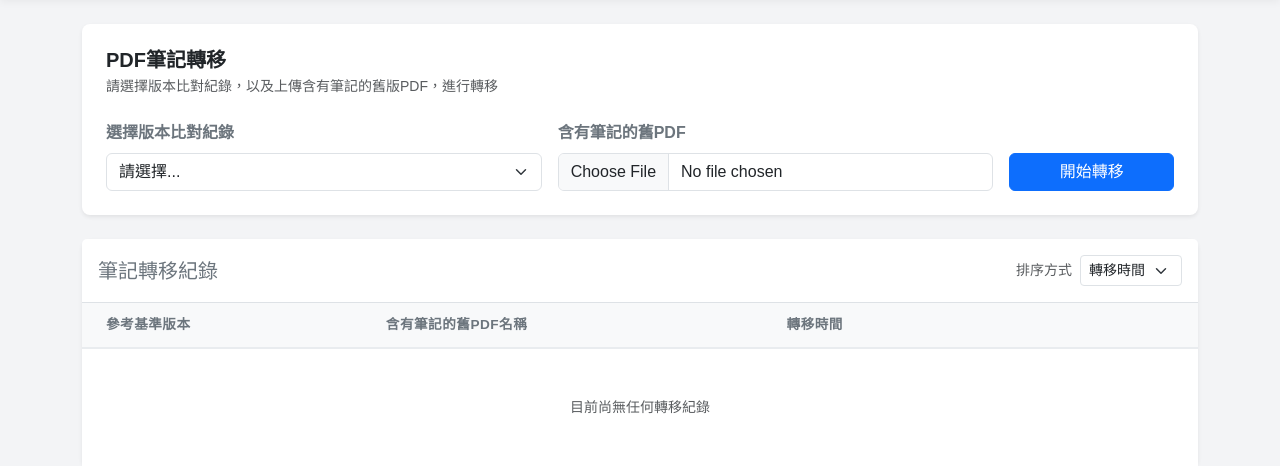
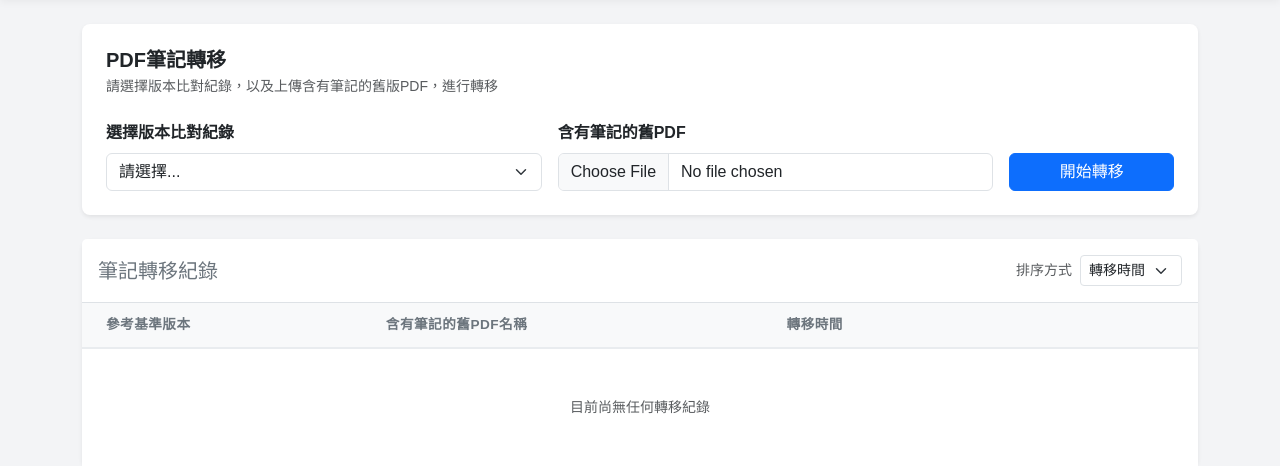
Before and after one commit to YuTzu2003/Notebook-Flask, a Flask app: page /notes in a window 1280 px wide. Shown: the part 66-532 px from the top of the page. Run offline with Flask 3, Linux system fonts and the light colour scheme; the visitor is signed in with stand-in values (Sample User, id 1); data that the repository does not hold is empty; some libraries are stand-ins or nearby versions.

Commit message:
update ui and add ssl

```diff
--- a/app.py
+++ b/app.py
@@ -93,6 +93,7 @@ def docVersion():
             flash('檔案名稱為空', 'error')
             return redirect(request.url)
 
+        os.makedirs(VERSION_Folder, exist_ok=True)
         version = request.form.get('version')
         author = request.form.get('author')
         filename = file.filename
@@ -616,3 +617,4 @@ def notes_tool():
 
 if __name__ == "__main__":
     app.run(debug=True,host="0.0.0.0",port=5001)
+    # app.run(debug=True,host="0.0.0.0",port=51000,ssl_context=('server.crt', 'server.key'))
--- a/static/css/mapping.css
+++ b/static/css/mapping.css
@@ -36,7 +36,8 @@
     overflow-y: auto;
 }
 
-.table thead th { font-weight: 600;
+.table thead th {
+    font-weight: 600;
     color: #6c757d;
     background-color: #f8f9fa;
     border-bottom: 2px solid #e9ecef;
--- a/templates/notes.html
+++ b/templates/notes.html
@@ -20,7 +20,7 @@
                 <form id="migrateForm" enctype="multipart/form-data">
                     <div class="row g-3 align-items-end">
                         <div class="col-md-5">
-                            <label class="form-label fw-bold text-secondary">選擇版本比對紀錄</label>
+                            <label class="form-label fw-bold">選擇版本比對紀錄</label>
                             <select class="form-select" name="mapping_id" required>
                                 <option value="" disabled selected>請選擇...</option>
                                 {% for row in mapping_history %}
@@ -32,7 +32,7 @@
                         </div>
 
                         <div class="col-md-5">
-                            <label class="form-label fw-bold text-secondary">含有筆記的舊PDF</label>
+                            <label class="form-label fw-bold">含有筆記的舊PDF</label>
                             <input type="file" class="form-control" name="old_pdf" accept=".pdf" required>
                         </div>
 
```
Also changed, not shown: templates/docVersion.html (+5 -5 lines).
